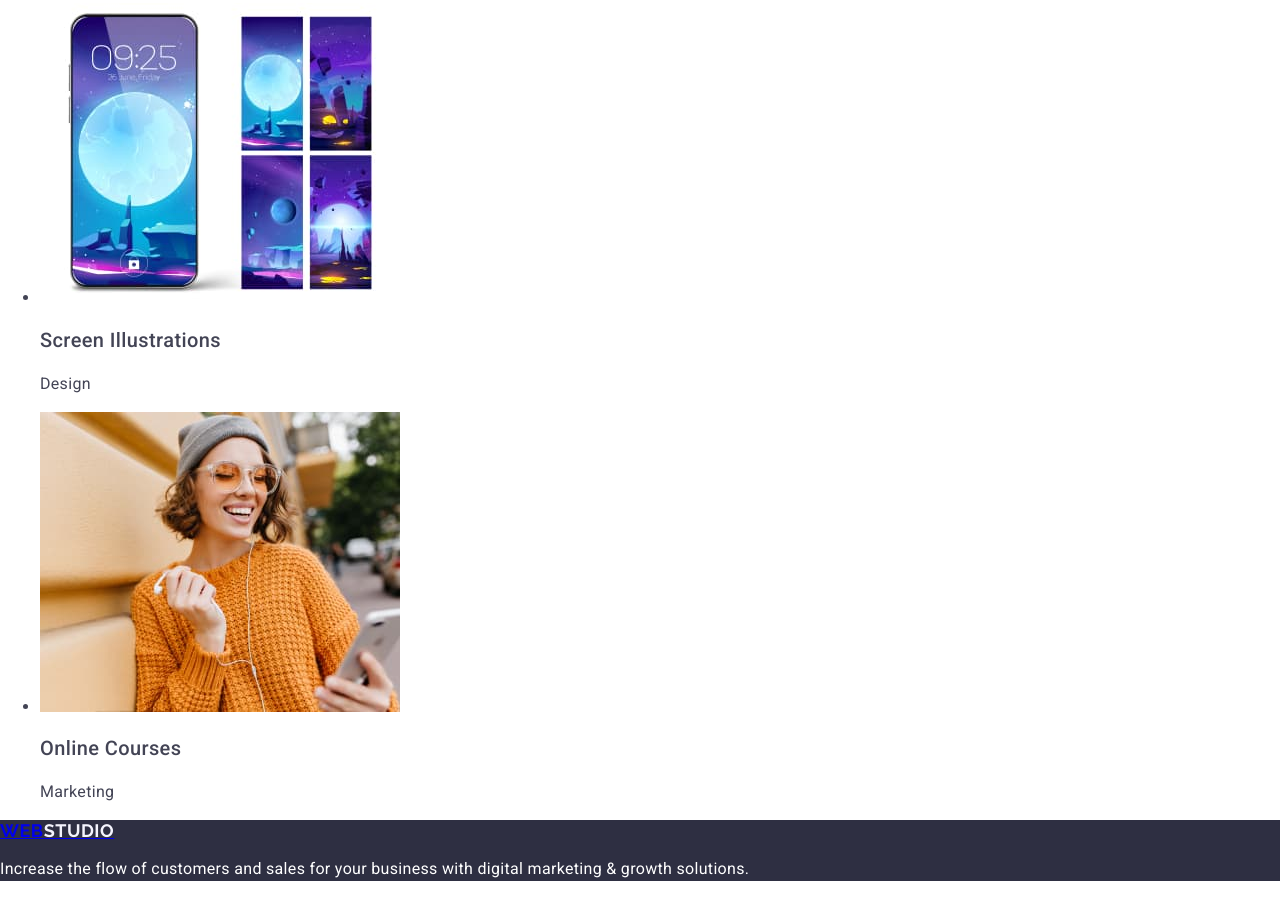
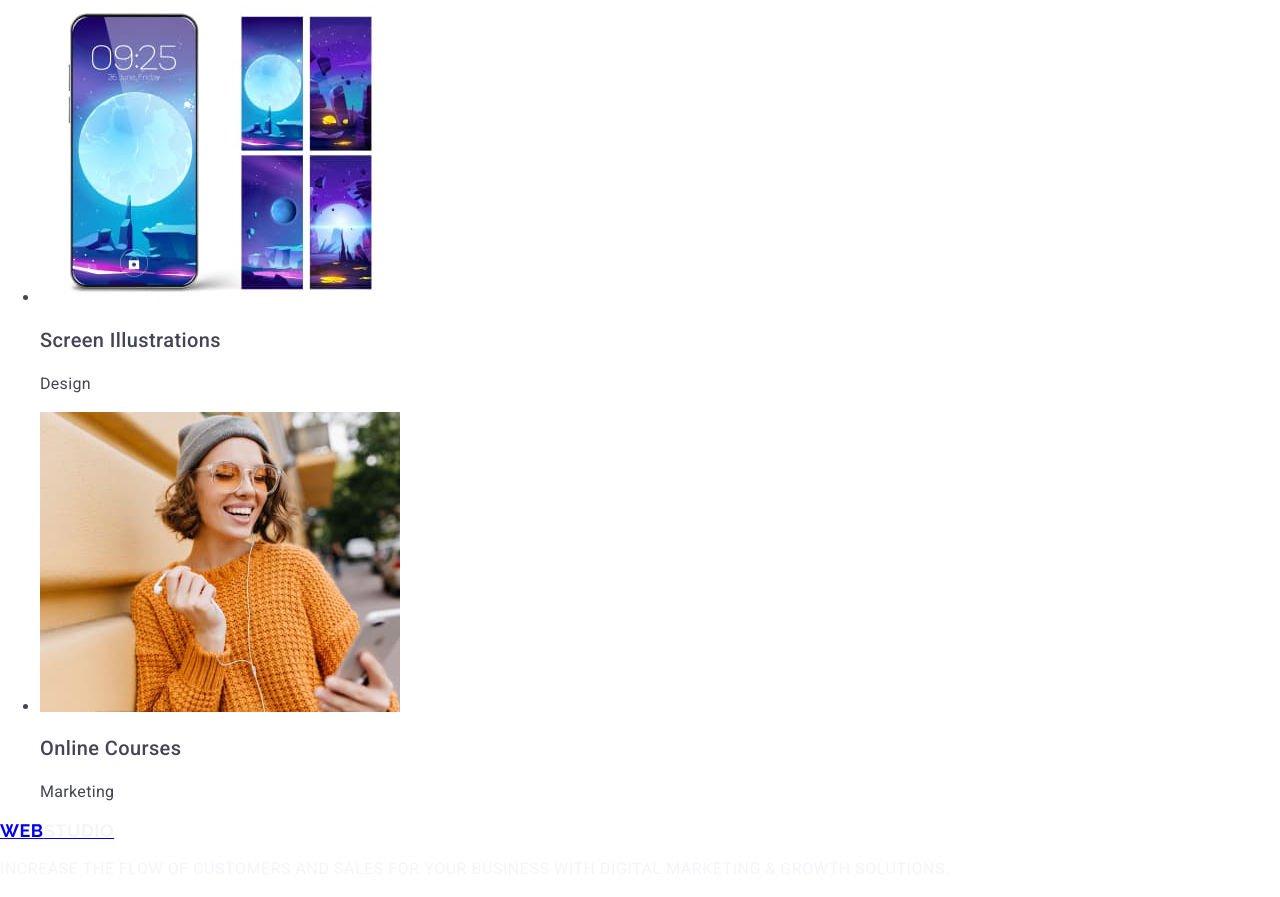
Before and after one commit to fulaytar/goit-markup-hw-06, a plain HTML site: page index.html in a window 1280 px wide. Shown: the part 4043-4940 px from the top of the page. Drawn offline with nearby package versions, Linux system fonts and the light colour scheme.

Commit message:
footer test

```diff
--- a/css/styles.css
+++ b/css/styles.css
@@ -64,10 +64,6 @@ a:focus {
     background-color: #2E2F42;
     color: #FFFFFF;
 }
-footer {
-    background-color: #2E2F42;
-    color: #FFFFFF;
-}
 
 
 .black-studio-logo {
@@ -81,16 +77,7 @@ footer {
     text-transform: uppercase;
 }
 
-.white-studio-logo {
-    font-family: Raleway;
-    color: #F4F4FD;
-    font-size: 18px;
-    font-style: normal;
-    font-weight: 700;
-    line-height: 21px;
-    letter-spacing: 0.54px;
-    text-transform: uppercase;
-}
+
 
 .navigation-list-item {
     font-family: Roboto;
@@ -192,10 +179,30 @@ letter-spacing: 0.32px;}
     line-height: 24px;
     letter-spacing: 0.32px;
 }
-.footer-text{
+.footer-wr{
+    font-family: "Raleway", sans-serif;
+    font-weight: 700;
+    font-size: 18px;
+    line-height: 1.17;
+    letter-spacing: 0.03em;
+text-transform: uppercase;
+color: #4d5ae5;
+}
+.footer-wr-text{
 font-family: Roboto;
 font-size: 16px;
 font-style: normal;
 font-weight: 400;
 line-height: 24px;
-letter-spacing: 0.32px;}
+color:#F4F4FD;
+}
+.footer-wr-logo {
+    font-family: Raleway;
+    color: #F4F4FD;
+    font-size: 18px;
+    font-style: normal;
+    font-weight: 700;
+    line-height: 21px;
+    letter-spacing: 0.54px;
+    text-transform: uppercase;
+}
--- a/index.html
+++ b/index.html
@@ -167,12 +167,10 @@
       <!--Our Portfolio end-->
     </main>
     <!-- Оформлення футера-->
-    <footer>
+    <footer class="footer-wr">
       <a href="./index.html"
-        ><span class="color-logo2">Web</span
-        ><span class="white-studio-logo">Studio</span></a
-      >
-      <p class="footer-text">
+        >Web<span class="footer-wr-logo">Studio</span></a>
+      <p class="footer-wr-text">
         Increase the flow of customers and sales for your business with digital
         marketing & growth solutions.
       </p>
```
